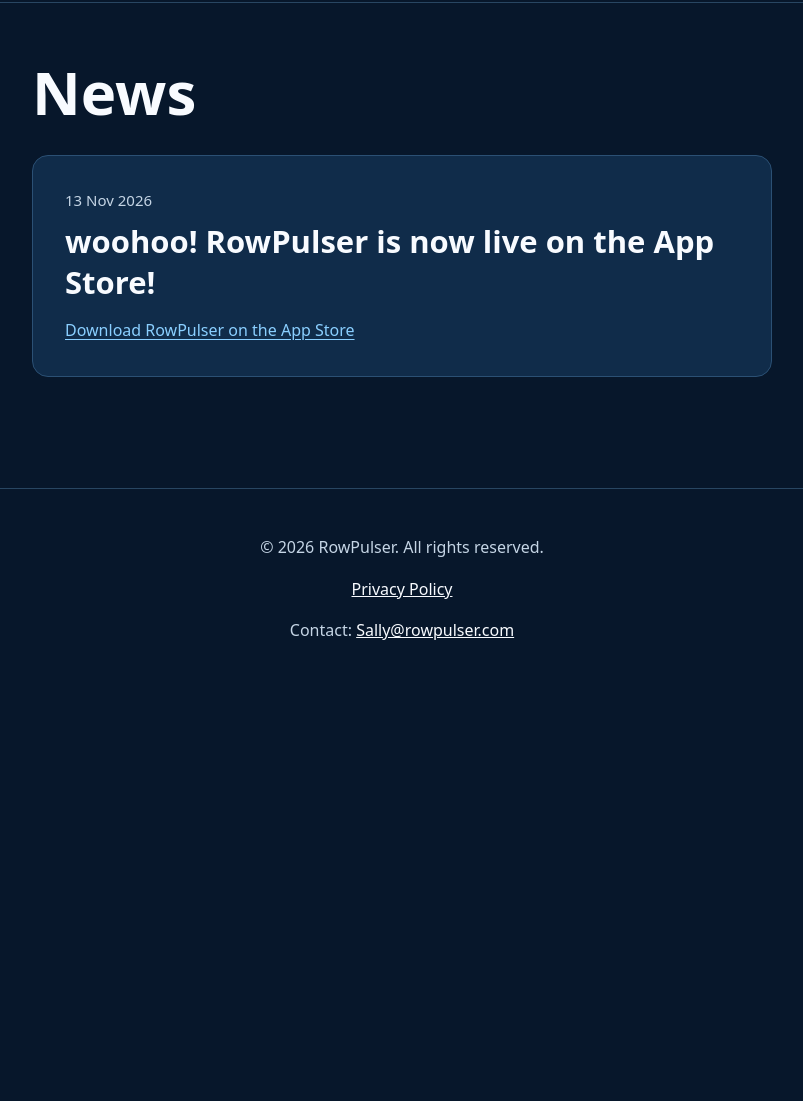
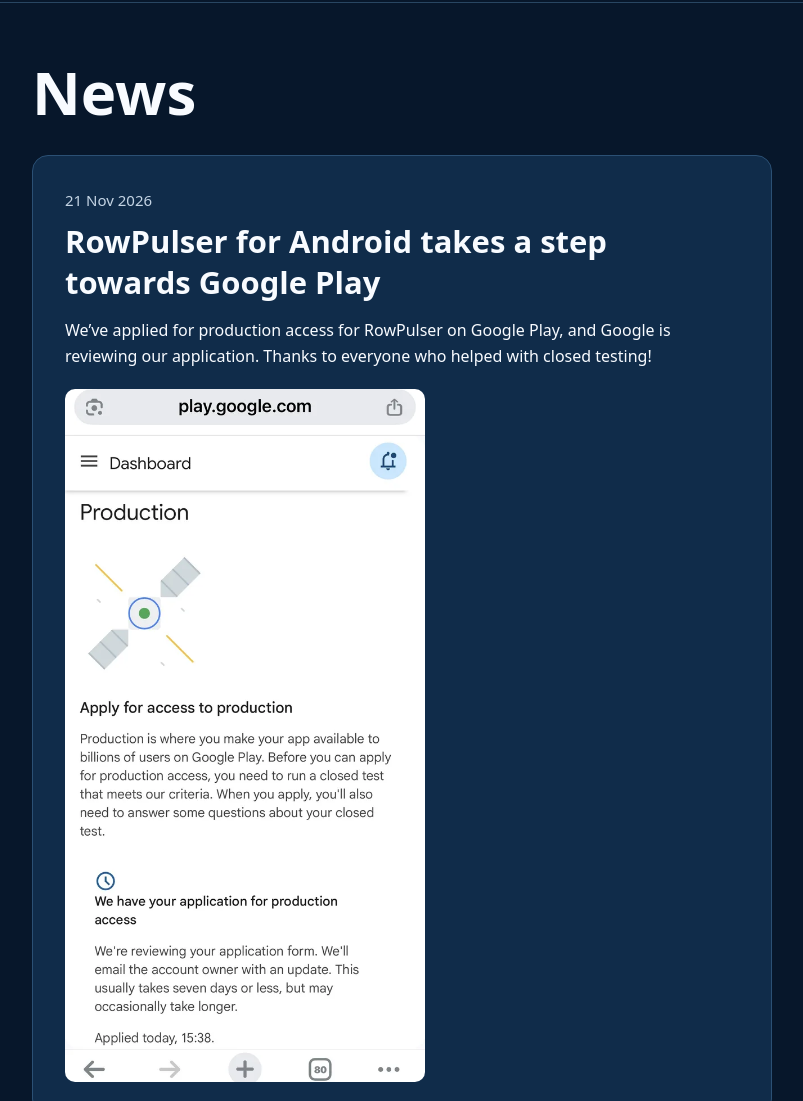
Before and after one commit to patcvb-alt/rowpulser-website, a plain HTML site: page news/index.html in a window 1280 px wide. Shown: the part 110-1211 px from the top of the page, without its empty margins (238-1041 px from the left). Before the commit the page ends 800 px from the top, so only its background shows below. Drawn offline with Linux system fonts and the light colour scheme.

Commit message:
Announce RowPulser Google Play production access application

```diff
--- a/news/index.html
+++ b/news/index.html
@@ -50,6 +50,8 @@ article + article { margin-top: 20px; }
 time { color: var(--muted); font-size: 15px; }
 h2 { font-size: clamp(23px, 4vw, 31px); line-height: 1.3; margin: 8px 0 16px; }
 article p { margin: 0; }
+.news-image { display: block; width: min(100%, 360px); margin-top: 20px; }
+.news-image img { display: block; width: 100%; height: auto; border-radius: 10px; }
 article a { color: #8acfff; text-underline-offset: 3px; }
 footer { padding: 30px 15px; text-align: center; border-top: 1px solid #284662; color: var(--muted); }
 footer a { color: var(--text); }
@@ -68,6 +70,12 @@ footer a { color: var(--text); }
 </header>
 <main>
   <h1>News</h1>
+  <article id="android-submitted">
+    <time datetime="2026-11-21">21 Nov 2026</time>
+    <h2>RowPulser for Android takes a step towards Google Play</h2>
+    <p>We’ve applied for production access for RowPulser on Google Play, and Google is reviewing our application. Thanks to everyone who helped with closed testing!</p>
+    <a class="news-image" href="/news/android-production-access.webp" aria-label="Open the Google Play Console screenshot"><img src="/news/android-production-access.webp" alt="Google Play Console confirms it received and is reviewing the production access application." width="640" height="1232"></a>
+  </article>
   <article id="app-store-launch">
     <time datetime="2026-11-13">13 Nov 2026</time>
     <h2>woohoo! RowPulser is now live on the App Store!</h2>
```
Also changed, not shown: news/android-production-access.webp (added).
